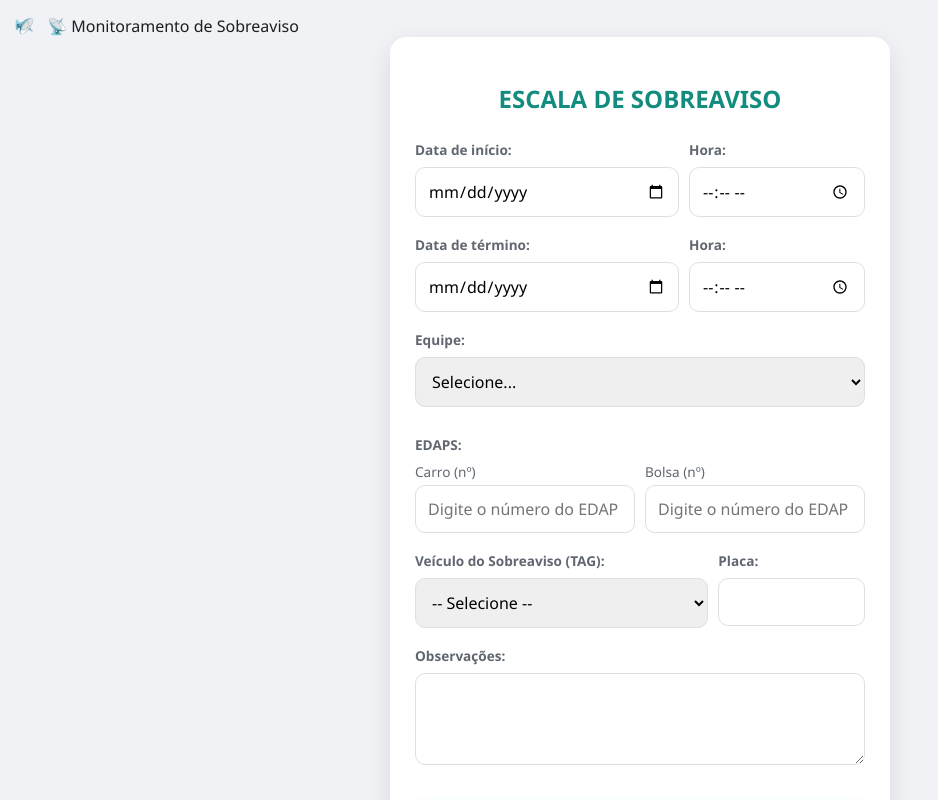
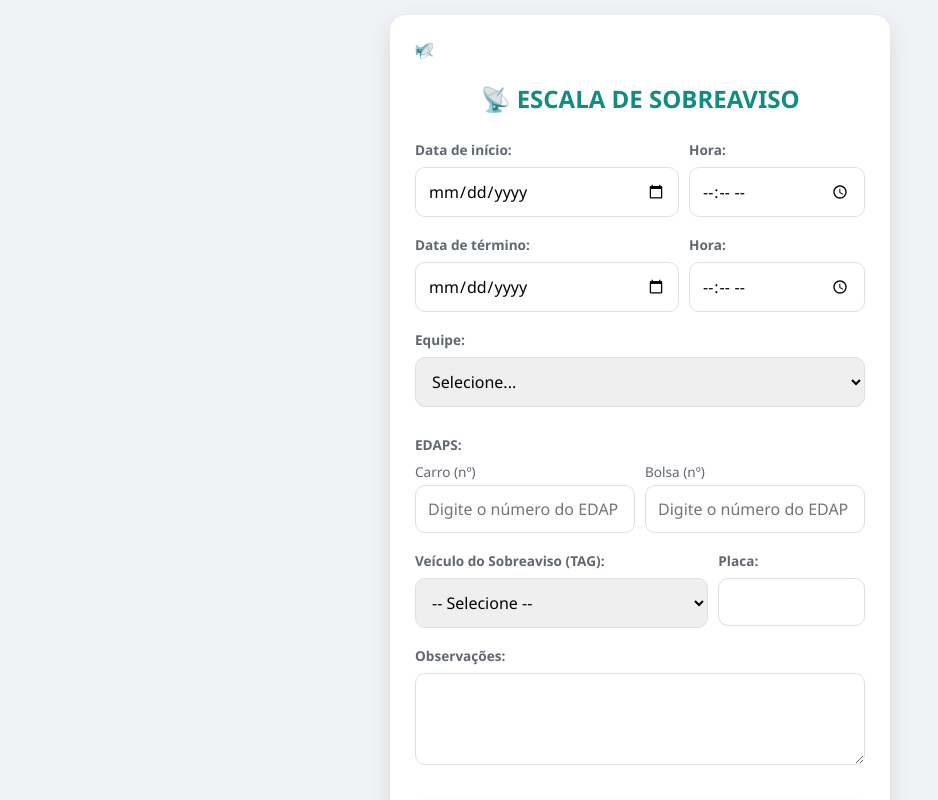
Before and after one commit to deivisonerica/equipe_plantao, a plain HTML site: page index.html in a window 1280 px wide. Shown: the top 800 px of the page, without its empty margins (0-938 px from the left). Drawn offline with Linux system fonts and the light colour scheme.

Commit message:
Update index.html

```diff
--- a/index.html
+++ b/index.html
@@ -113,11 +113,12 @@ body { padding-bottom: calc(15px + env(safe-area-inset-bottom)); }
 </style>
 </head>
 <body>
-<div class="monitoramento">
-    📡 Monitoramento de Sobreaviso
+
+<div class="container">
+
+    <div class="monitoramento">
+    <h2> 📡 Escala de Sobreaviso</h2>
 </div>
-<div class="container">
-    <h2>Escala de Sobreaviso</h2>
 
     <form id="mainForm">
         <div class="row">
```
